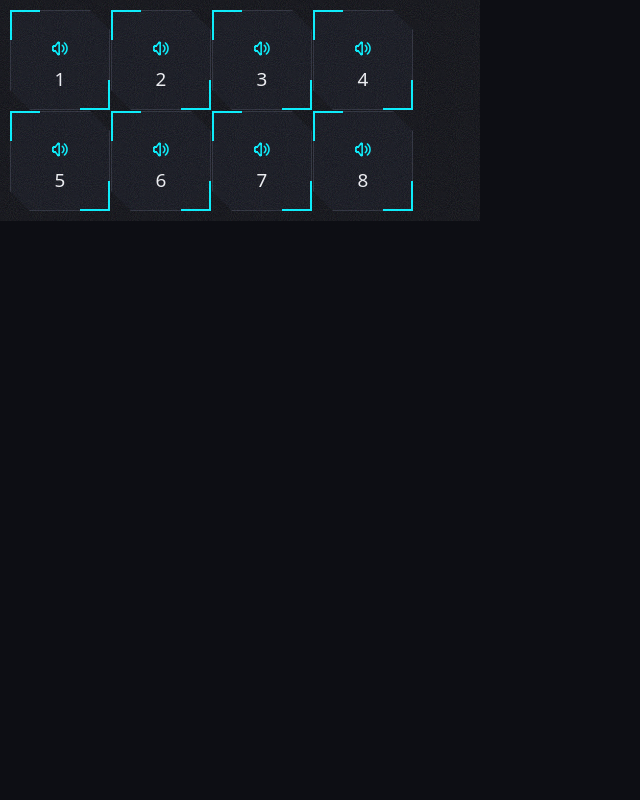
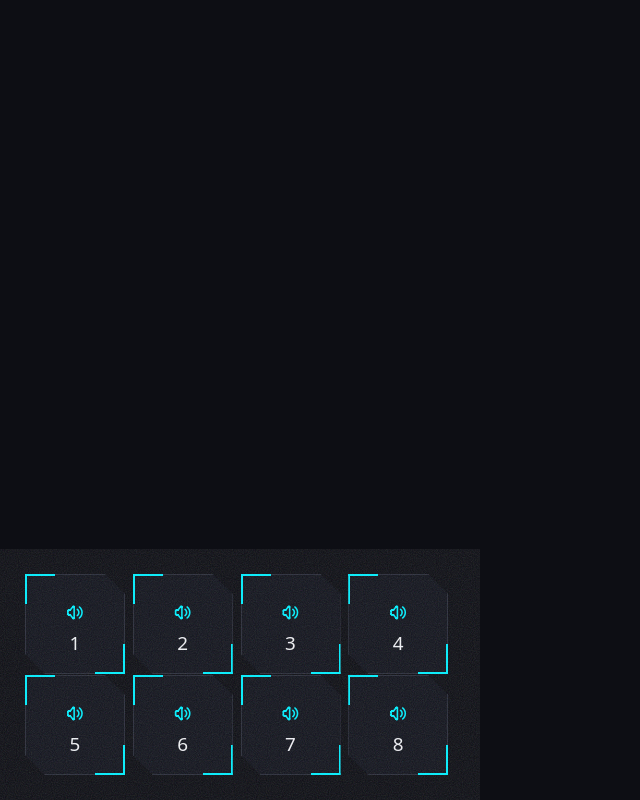
Before and after one commit to NerdboyQ/CyberDeck-PiZeroW2, a Flask app: page / in a window 1280 px wide. Shown: the whole page, without its empty margins (0-640 px from the left). Run offline with Flask 3, Linux system fonts and the light colour scheme.

Commit message:
control panel pinned to the bottom, making room for future navigation bar

```diff
--- a/templates/html/window.html
+++ b/templates/html/window.html
@@ -2,12 +2,20 @@
 
 <html lang="en">
 <head>
-  <meta charset="UTF-8" name="viewport" content="width=480, initial-scale=1.0">
+  <meta charset="UTF-8" name="viewport" content="width=device-width, initial-scale=1.0, maximum-scale=1.0, user-scalable=no">
   <style>
     body {
+      margin: 0;
+      padding: 0;
+      height: 320px;
+      max-height: 320px;
       width: 480px;
       max-width: 480px;
       overflow-x: hidden;
+      /* The lines below helped with aligning the buttons to the bottom of the display */
+      display: flex; /* Activate Flexbox */
+      flex-direction: column; /* Stack children vertically */
+      justify-content: flex-end; /* Pin children to the bottom */
     }
   </style>
   <!-- <time>Cyber Test</time> -->
@@ -22,8 +30,10 @@
 </head>
 <!-- darker green background color -->
 <body>
-<div class="control-panel cyber-noise cyber-text-center" style="margin-top: auto;">
-    <div style="padding: 10px;display: grid; grid-template-columns: repeat(4, 100px); grid-template-rows: repeat(2, 100px); gap: 1px;">
+<!-- 1fr - fractional grid setting, evenly dividing the columns based on the parent width -->
+<!-- box-sizing set to border-box to permit consistent box orientation -->
+<div class="control-panel cyber-noise cyber-text-center" style="width:100%;box-sizing:border-box;">
+    <div style="padding: 25px;display: grid; grid-template-columns: repeat(4, 1fr); grid-template-rows: repeat(2, 100px); gap: 1px;margin-bottom:0;">
       {% for i in range(8) %}
       <div id="stim-card-{{ i }}" style="width: 100px; height: 100px;" class="cyber-card cyber-card--interactive">
         <div class="cyber-card__body cyber-text-center" style="display: flex; flex-direction: column; align-items: center;">
```
